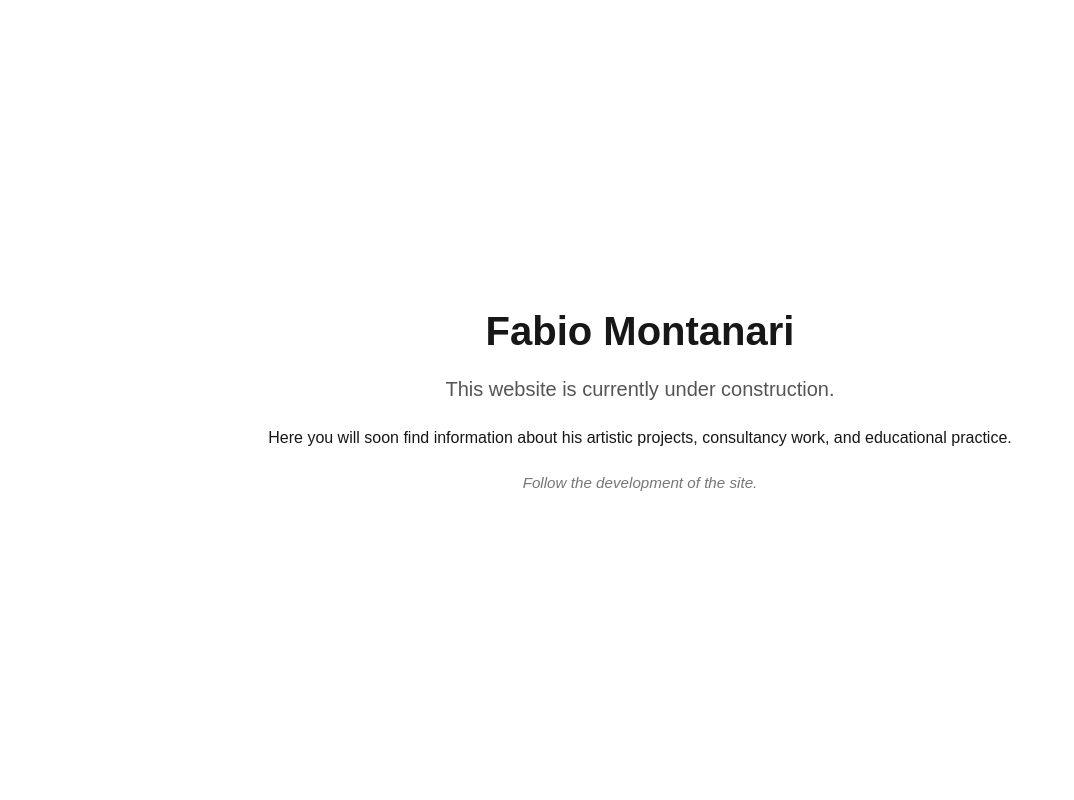
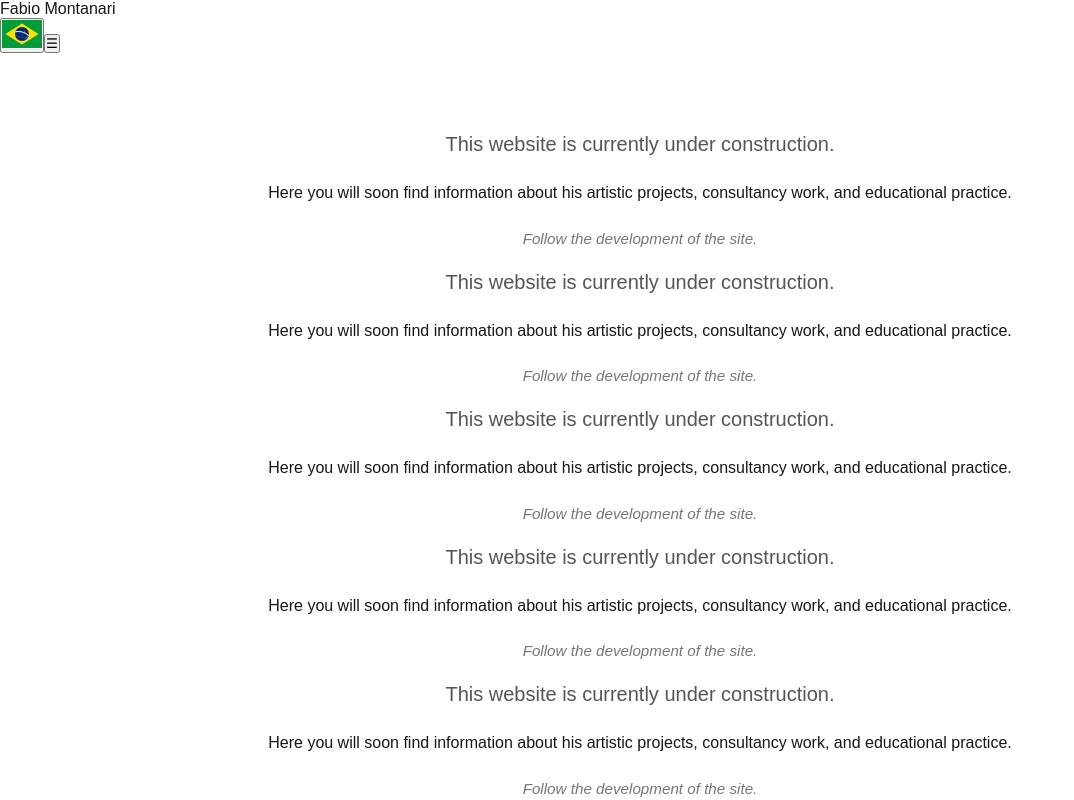
Before and after one commit to caiocastelhano/site-fabiomontanari, a Next.js app: page / in a window 1280 px wide. Shown: the whole page, without its empty margins (0-1074 px from the left). Built offline with nearby package versions, Linux system fonts and the light colour scheme.

Commit message:
Adiciona contexto de troca de idioma e cria Header e Footer, ainda sem estilizar

```diff
--- a/src/app/components/Footer.jsx
+++ b/src/app/components/Footer.jsx
@@ -0,0 +1,48 @@
+'use client';
+
+import React from 'react';
+import styles from './Footer.module.css';
+import { useLanguage } from '../context/LanguageContext';
+
+export default function Footer() {
+  const { language } = useLanguage();
+
+  const footerText = {
+    en: {
+      line: (
+        <>
+          © 2025 Fabio Montanari. All rights reserved | Developed by{' '}
+          <a
+            href="https://www.caiocastelhano.com.br/"
+            target="_blank"
+            rel="noopener noreferrer"
+          >
+            Caio Castelhano
+          </a>
+          .
+        </>
+      ),
+    },
+    pt: {
+      line: (
+        <>
+          © 2025 Fabio Montanari. Todos os direitos reservados | Desenvolvido por{' '}
+          <a
+            href="https://www.caiocastelhano.com.br/"
+            target="_blank"
+            rel="noopener noreferrer"
+          >
+            Caio Castelhano
+          </a>
+          .
+        </>
+      ),
+    },
+  };
+
+  return (
+    <footer className={styles.footer}>
+      <p>{footerText[language].line}</p>
+    </footer>
+  );
+}
--- a/src/app/components/Header.jsx
+++ b/src/app/components/Header.jsx
@@ -0,0 +1,58 @@
+'use client';
+
+import React, { useState } from 'react';
+import styles from './Header.module.css';
+import { useLanguage } from '../context/LanguageContext';
+import Link from 'next/link';
+
+export default function Header() {
+  const { language, toggleLanguage } = useLanguage();
+  const [menuOpen, setMenuOpen] = useState(false);
+
+  const navItems = {
+    en: ['Consulting', 'Teaching', 'Projects'],
+    pt: ['Consultoria', 'Ensino', 'Projetos'],
+  };
+
+  const navLinks = ['/consulting', '/teaching', '/projects'];
+
+  return (
+    <header className={styles.header}>
+      <div className={styles.left}>
+        <span className={styles.siteName}>Fabio Montanari</span>
+      </div>
+
+      <div className={styles.right}>
+        {/* Botão de idioma com bandeiras */}
+        <button onClick={toggleLanguage} className={styles.langToggle}>
+          {language === 'en' ? (
+            <img src="/flags/br.png" alt="Mudar para português" />
+          ) : (
+            <img src="/flags/us.png" alt="Switch to English" />
+          )}
+        </button>
+
+        {/* Menu sanduíche */}
+        <button
+          className={styles.menuWrapper}
+          onClick={() => setMenuOpen(!menuOpen)}
+          aria-label="Toggle menu"
+        >
+          ☰
+        </button>
+
+        {menuOpen && (
+          <nav className={styles.navMenu}>
+            <ul>
+              {navItems[language].map((label, index) => (
+                <li key={label}>
+                  <Link href={navLinks[index]}>{label}</Link>
+                </li>
+              ))}
+            </ul>
+          </nav>
+        )}
+      </div>
+    </header>
+  );
+}
--- /dev/null
+++ b/src/app/context/LanguageContext.jsx
@@ -0,0 +1,23 @@
+'use client';
+
+import { createContext, useState, useContext } from 'react';
+
+const LanguageContext = createContext();
+
+export function LanguageProvider({ children }) {
+  const [language, setLanguage] = useState('en'); // 'en' por padrão
+
+  const toggleLanguage = () => {
+    setLanguage(prev => (prev === 'en' ? 'pt' : 'en'));
+  };
+
+  return (
+    <LanguageContext.Provider value={{ language, toggleLanguage }}>
+      {children}
+    </LanguageContext.Provider>
+  );
+}
+
+export function useLanguage() {
+  return useContext(LanguageContext);
+}
--- a/src/app/globals.css
+++ b/src/app/globals.css
@@ -12,7 +12,10 @@
 
 html,
 body {
-  max-width: 100vw;
+  height: 100%;
+  width: 100%;
+  max-width: 100%;
+  overflow-x: hidden;
   overflow-x: hidden;
 }
 
@@ -22,6 +25,16 @@ body {
   font-family: Arial, Helvetica, sans-serif;
   -webkit-font-smoothing: antialiased;
   -moz-osx-font-smoothing: grayscale;
+}
+
+.page {
+  display: flex;
+  flex-direction: column;
+  min-height: 100vh;
+}
+
+main {
+  flex: 1;
 }
 
 * {
--- a/src/app/layout.js
+++ b/src/app/layout.js
@@ -1,5 +1,6 @@
 import { Geist, Geist_Mono } from "next/font/google";
 import "./globals.css";
+import { LanguageProvider } from "./context/LanguageContext";
 
 const geistSans = Geist({
   variable: "--font-geist-sans",
@@ -12,15 +13,17 @@ const geistMono = Geist_Mono({
 });
 
 export const metadata = {
-  title: "Create Next App",
-  description: "Generated by create next app",
+  title: "Fabio Montanari",
+  description: "Official website of Fabio Montanari — a brazilian director, screenwriter, and educator",
 };
 
 export default function RootLayout({ children }) {
   return (
     <html lang="en">
       <body className={`${geistSans.variable} ${geistMono.variable}`}>
-        {children}
+        <LanguageProvider>
+          {children}
+        </LanguageProvider>
       </body>
     </html>
   );
--- a/src/app/page.js
+++ b/src/app/page.js
@@ -1,10 +1,14 @@
+import Header from "./components/Header";
+import Footer from "./components/Footer";
 import styles from "./page.module.css";
 
 export default function Home() {
   return (
     <div className={styles.page}>
+      <Header />
+
       <main className={styles.main}>
-        <h1 className={styles.title}>Fabio Montanari</h1>
+
         <p className={styles.subtitle}>
           This website is currently under construction.
         </p>
@@ -17,7 +21,62 @@ export default function Home() {
         <p className={styles.note}>
           Follow the development of the site.
         </p>
+
+        <p className={styles.subtitle}>
+          This website is currently under construction.
+        </p>
+
+        <p className={styles.info}>
+          Here you will soon find information about his artistic projects,
+          consultancy work, and educational practice.
+        </p>
+
+        <p className={styles.note}>
+          Follow the development of the site.
+        </p>
+
+        <p className={styles.subtitle}>
+          This website is currently under construction.
+        </p>
+
+        <p className={styles.info}>
+          Here you will soon find information about his artistic projects,
+          consultancy work, and educational practice.
+        </p>
+
+        <p className={styles.note}>
+          Follow the development of the site.
+        </p>
+
+        <p className={styles.subtitle}>
+          This website is currently under construction.
+        </p>
+
+        <p className={styles.info}>
+          Here you will soon find information about his artistic projects,
+          consultancy work, and educational practice.
+        </p>
+
+        <p className={styles.note}>
+          Follow the development of the site.
+        </p>
+
+        <p className={styles.subtitle}>
+          This website is currently under construction.
+        </p>
+
+        <p className={styles.info}>
+          Here you will soon find information about his artistic projects,
+          consultancy work, and educational practice.
+        </p>
+
+        <p className={styles.note}>
+          Follow the development of the site.
+        </p>
+
       </main>
+
+      <Footer />
     </div>
   );
 }
--- a/src/app/page.module.css
+++ b/src/app/page.module.css
@@ -1,20 +1,20 @@
 .page {
   display: flex;
   flex-direction: column;
-  align-items: center;
-  justify-content: center;
-  min-height: 100svh;
-  padding: 80px 24px;
+  min-height: 100vh;
+  background-color: var(--background);
   font-family: sans-serif;
-  background-color: #fff;
 }
 
 .main {
+  flex: 1;
   max-width: 800px;
+  margin: 0 auto;
   display: flex;
   flex-direction: column;
   gap: 24px;
   text-align: center;
+  padding: 80px 24px 64px;
 }
 
 .title {
@@ -39,8 +39,8 @@
 }
 
 @media (max-width: 600px) {
-  .page {
-    padding: 48px 16px;
+  .main {
+    padding: 48px 16px 64px;
   }
 
   .title {
```
Also changed, not shown: public/flags/br.png (added), public/flags/us.png (added).
